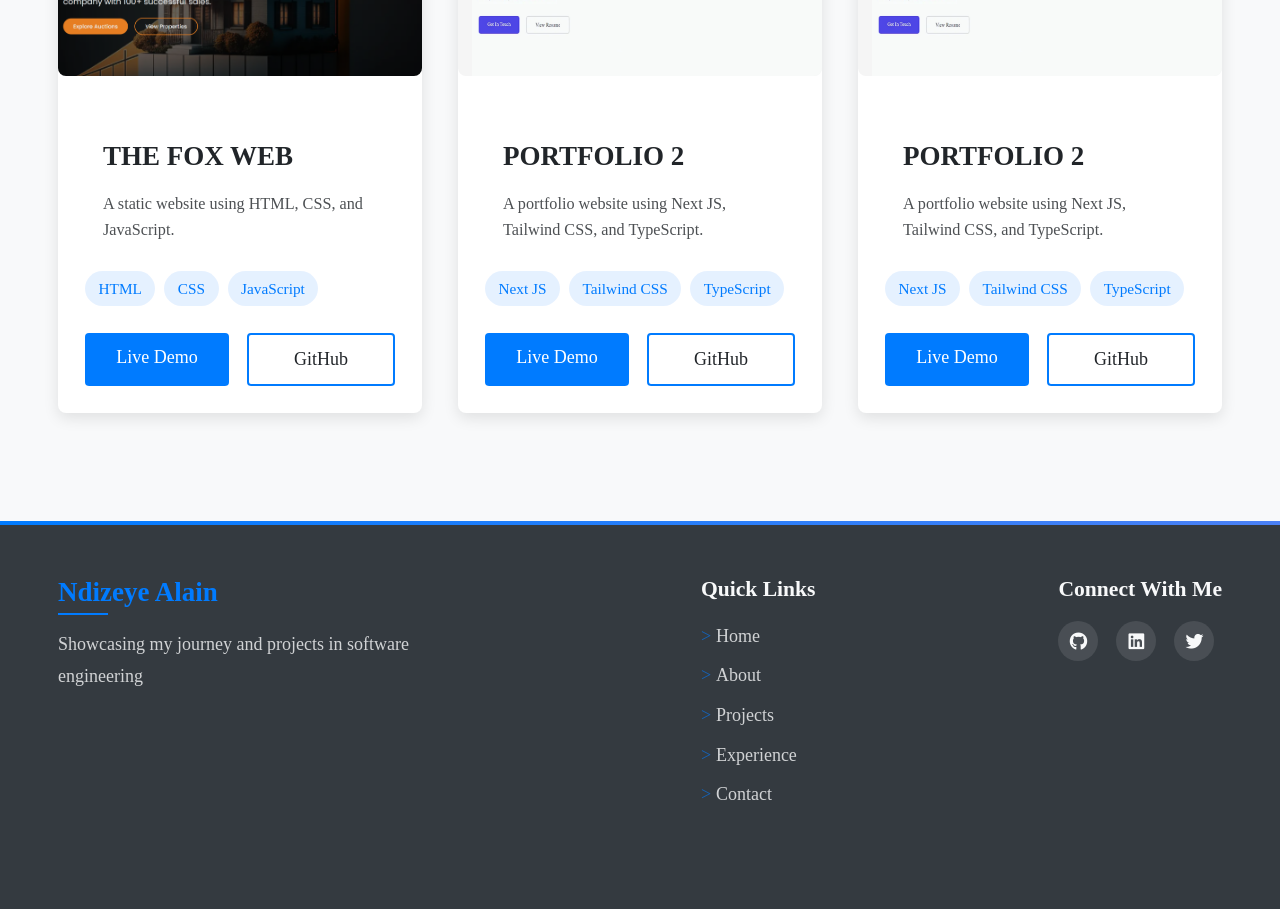
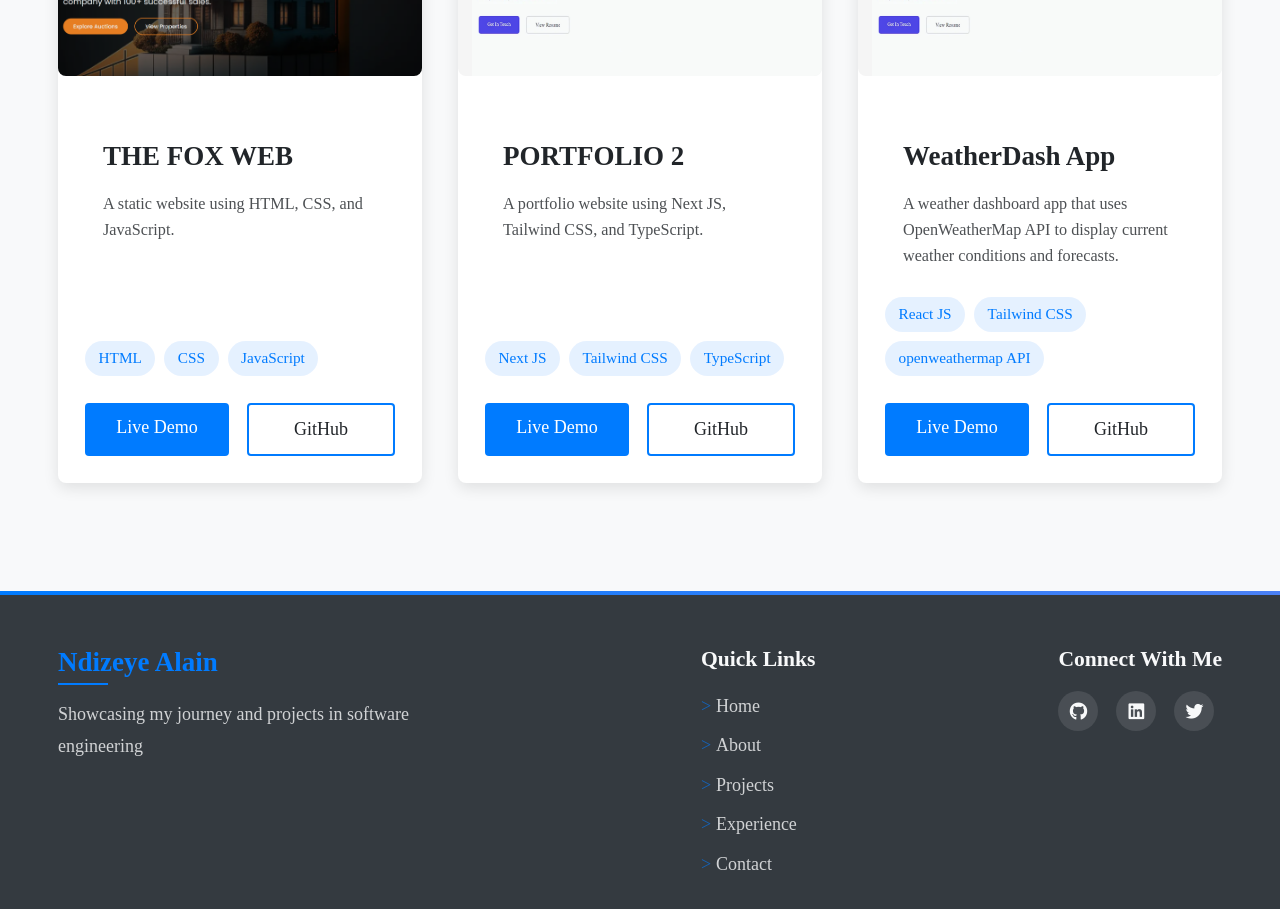
Before and after one commit to Alaindeve1/portfolio-website, a React (Create React App) app: page /projects in a window 1280 px wide. Shown: the part 1140-2049 px from the top of the page. Built offline with nearby package versions, Linux system fonts and the light colour scheme.

Commit message:
adding information and modifying in projects

```diff
--- a/src/pages/Projects.jsx
+++ b/src/pages/Projects.jsx
@@ -59,9 +59,9 @@ const Projects = () => {
     },
     {
       id: 6,
-      title: "PORTFOLIO 2",
-      description: "A portfolio website using Next JS, Tailwind CSS, and TypeScript.",
-      technologies: ["Next JS", "Tailwind CSS", "TypeScript"],
+      title: "WeatherDash App",
+      description: "A weather dashboard app that uses OpenWeatherMap API to display current weather conditions and forecasts.",
+      technologies: ["React JS", "Tailwind CSS", "openweathermap API"],
       image: "/assets/images/nextjs.webp",
       fallbackImage: "/assets/images/nextjs.png",
       liveLink: "https://ndizeye-portfolio2.netlify.app/",
```
